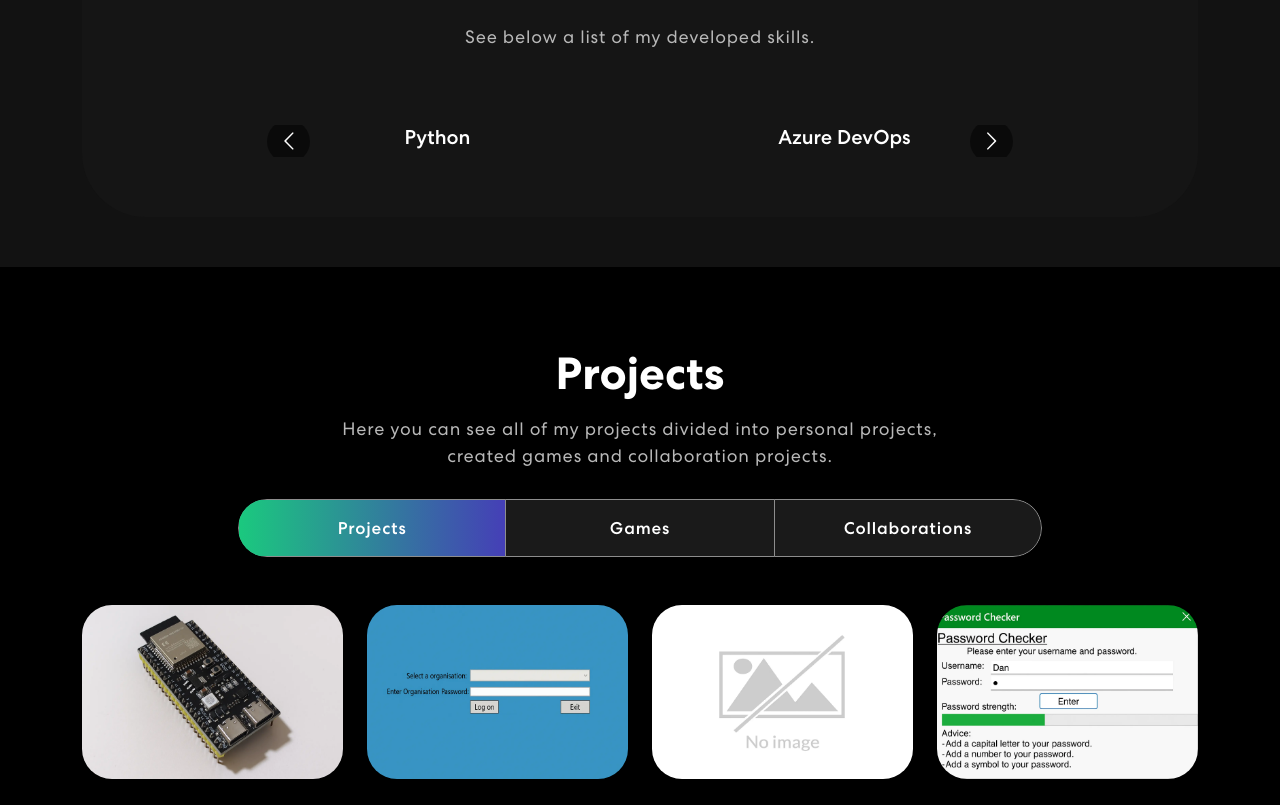
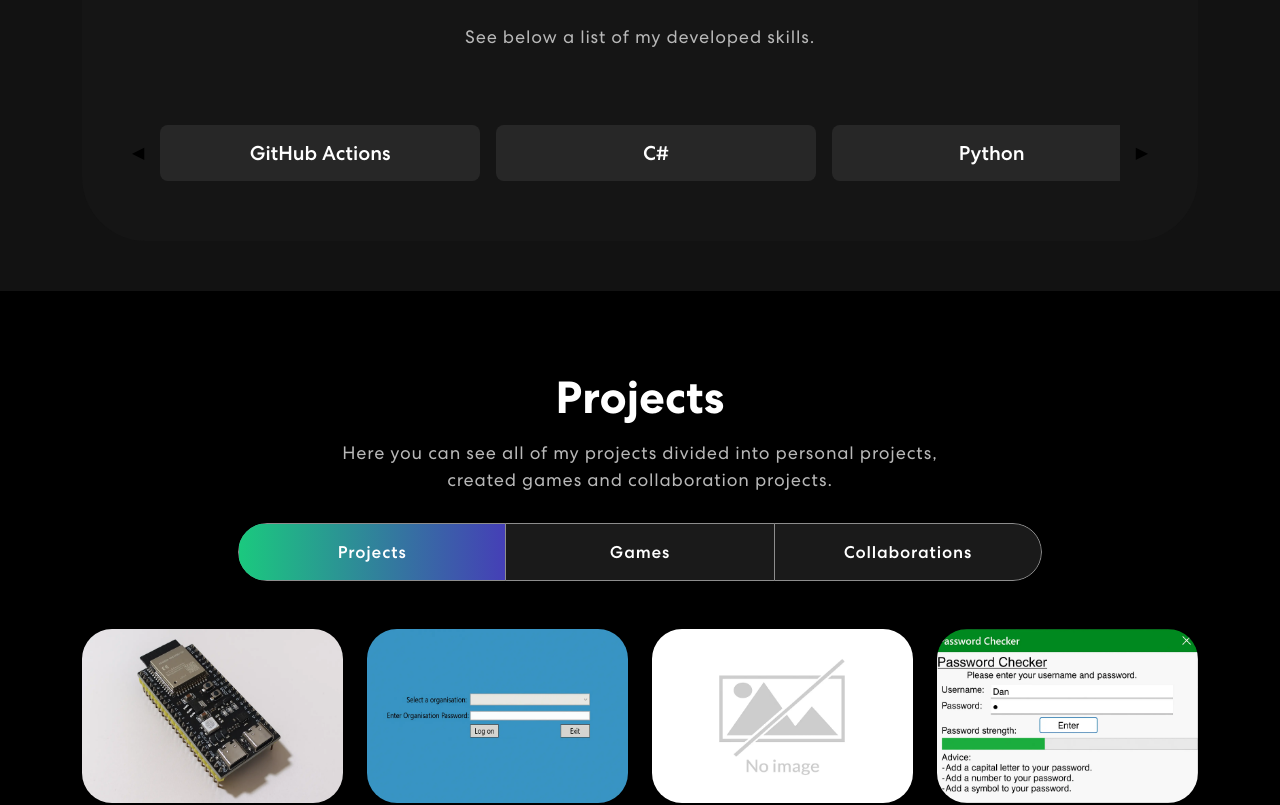
Before and after one commit to Danicus2000000/Danicus2000000.github.io, a React (Vite) app: page / in a window 1280 px wide. Shown: the part 905-1710 px from the top of the page. Built offline with nearby package versions, Linux system fonts and the light colour scheme.

Commit message:
Fixed react failures

```diff
--- a/src/App.tsx
+++ b/src/App.tsx
@@ -1,6 +1,5 @@
 import "./App.css";
 import "bootstrap/dist/css/bootstrap.min.css";
-import "react-multi-carousel/lib/styles.css";
 import { NavBar } from "./components/NavBar";
 import { Banner } from "./components/Banner";
 import { Skills } from "./components/Skills";
--- a/src/components/Banner.tsx
+++ b/src/components/Banner.tsx
@@ -2,9 +2,8 @@ import React from "react";
 import { Container, Row, Col } from "react-bootstrap";
 import headerImg from "../assets/img/header-img.webp";
 import "animate.css";
-import TrackVisibility from "react-on-screen";
 
-export const Banner = () => {
+export function Banner() {
   const [loopNum, setLoopNum] = React.useState(0);
   const [isDeleting, setIsDeleting] = React.useState(false);
   const [text, setText] = React.useState("");
@@ -65,13 +64,7 @@ export const Banner = () => {
         <Row className="align-items-center">
           <Col xs={12} md={6} xl={7}>
             <div className="txt-rotate-bounding-box">
-              <TrackVisibility>
-                {({ isVisible }) => (
-                  <div
-                    className={
-                      isVisible ? "animate__animated animate__fadeIn" : ""
-                    }
-                  >
+              <div className="animate__animated animate__fadeIn">
                 <span className="tagline">Welcome to my Portfolio</span>
                 <h1>
                   {``}{" "}
@@ -80,22 +73,12 @@ export const Banner = () => {
                   </span>
                 </h1>
               </div>
-                )}
-              </TrackVisibility>
             </div>
           </Col>
           <Col xs={12} md={6} xl={5}>
-            <TrackVisibility>
-              {({ isVisible }) => (
-                <div
-                  className={
-                    isVisible ? "animate__animated animate__zoomIn" : ""
-                  }
-                >
+            <div className="animate__animated animate__zoomIn">
               <img src={headerImg} alt="An Ai rendition of Dan" />
             </div>
-              )}
-            </TrackVisibility>
           </Col>
         </Row>
       </Container>
--- a/src/components/Footer.tsx
+++ b/src/components/Footer.tsx
@@ -7,7 +7,7 @@ import cert2 from "../assets/img/microsoft-certified-900-badge.svg";
 import cert3 from "../assets/img/github-copilot.svg";
 import cert4 from "../assets/img/microsoft-certified-expert-badge.svg";
 
-export const Footer = () => {
+export function Footer() {
   return (
     <footer className="footer">
       <Container>
--- a/src/components/NavBar.tsx
+++ b/src/components/NavBar.tsx
@@ -6,7 +6,7 @@ import logo from "../assets/img/logo.webp";
 import navIcon1 from "../assets/img/linkedinIcon.svg";
 import navIcon2 from "../assets/img/github-mark.svg";
 
-export const NavBar = () => {
+export function NavBar() {
   const [activeLink, setActiveLink] = useState("home");
   const [scrolled, setScrolled] = useState(false);
 
--- a/src/components/ProjectCard.tsx
+++ b/src/components/ProjectCard.tsx
@@ -7,12 +7,12 @@ export type ProjectCardProps = {
   urlJump: string;
 };
 
-export const ProjectCard = ({
+export function ProjectCard({
   title,
   description,
   imgUrl,
   urlJump,
-}: ProjectCardProps) => {
+}: ProjectCardProps) {
   return (
     <Col size={12} sm={6} md={3} className="proj-colbx">
       <a href={urlJump}>
--- a/src/components/Projects.tsx
+++ b/src/components/Projects.tsx
@@ -1,7 +1,6 @@
 import { Container, Row, Col, Tab, Nav } from "react-bootstrap";
 import { ProjectCard, ProjectCardProps } from "./ProjectCard";
 import "animate.css";
-import TrackVisibility from "react-on-screen";
 import NO_IMAGE_IMG from "../assets/img/Project Images/NoImage.webp";
 import CLICKERTY_CARROTS_IMG from "../assets/img/Project Images/clickertyCarrots.webp";
 import BLE_ATTRACTIONS_IMG from "../assets/img/Project Images/BLEAttractions.webp";
@@ -13,7 +12,7 @@ import PING_PONG_IMG from "../assets/img/Project Images/PingPong.webp";
 import PING_IMG from "../assets/img/Project Images/Ping.webp";
 import OYSTER_LINTER_IMG from "../assets/img/Project Images/OysterLinter.webp";
 
-export const Projects = () => {
+export function Projects() {
   /**
    * List of projects.
    */
@@ -105,10 +104,11 @@ export const Projects = () => {
     },
     {
       title: "Oyster Linter",
-      description: "A linter for the Oyster programming language, created in collaboration with HeckingGoose.",
+      description:
+        "A linter for the Oyster programming language, created in collaboration with HeckingGoose.",
       imgUrl: OYSTER_LINTER_IMG,
-      urlJump: "https://github.com/Danicus2000000/oyster-linter"
-    }
+      urlJump: "https://github.com/Danicus2000000/oyster-linter",
+    },
   ];
 
   return (
@@ -116,13 +116,7 @@ export const Projects = () => {
       <Container>
         <Row>
           <Col size={12}>
-            <TrackVisibility>
-              {({ isVisible }) => (
-                <div
-                  className={
-                    isVisible ? "animate__animated animate__fadeIn" : ""
-                  }
-                >
+            <div className="animate__animated animate__fadeIn">
               <h2>Projects</h2>
               <p>
                 Here you can see all of my projects divided into personal
@@ -146,9 +140,7 @@ export const Projects = () => {
                 </Nav>
                 <Tab.Content
                   id="slideInUp"
-                      className={
-                        isVisible ? "animate__animated animate__slideInUp" : ""
-                      }
+                  className="animate__animated animate__slideInUp"
                 >
                   <Tab.Pane eventKey="first">
                     <Row>
@@ -174,8 +166,6 @@ export const Projects = () => {
                 </Tab.Content>
               </Tab.Container>
             </div>
-              )}
-            </TrackVisibility>
           </Col>
         </Row>
       </Container>
--- a/src/components/Skills.tsx
+++ b/src/components/Skills.tsx
@@ -1,28 +1,6 @@
-import Carousel from "react-multi-carousel";
+import React from "react";
 
-export const Skills = () => {
-  /**
-   * Responsive settings for the carousel.
-   */
-  const responsive = {
-    superLargeDesktop: {
-      breakpoint: { max: 4000, min: 3000 },
-      items: 5,
-    },
-    desktop: {
-      breakpoint: { max: 3000, min: 1024 },
-      items: 3,
-    },
-    tablet: {
-      breakpoint: { max: 1024, min: 464 },
-      items: 2,
-    },
-    mobile: {
-      breakpoint: { max: 464, min: 0 },
-      items: 1,
-    },
-  };
-
+export function Skills() {
   /**
    * List of skill values.
    */
@@ -46,17 +24,33 @@ export const Skills = () => {
     "GitHub Actions",
   ];
 
-  /**
-   * Formats the skill values into a card.
-   */
-  const formattedSkillValues: React.JSX.Element[] = skillValues.map(
-    (skillValue, index) => {
-      return (
-        <div key={index} className="item">
-          <h5>{skillValue}</h5>
-        </div>
-      );
-    }
+  const visibleCount = 3;
+  const [currentIndex, setCurrentIndex] = React.useState(0);
+  const [slideOffset, setSlideOffset] = React.useState(0);
+  const [isAnimating, setIsAnimating] = React.useState(false);
+
+  const clampIndex = (value: number) => {
+    const len = skillValues.length;
+    return ((value % len) + len) % len;
+  };
+
+  const startSlide = (direction: "prev" | "next") => {
+    if (isAnimating) return;
+    setIsAnimating(true);
+    const delta = direction === "next" ? 1 : -1;
+    setSlideOffset(direction === "next" ? -33.333 : 33.333);
+    setTimeout(() => {
+      setCurrentIndex((prev) => clampIndex(prev + delta));
+      setSlideOffset(0);
+      setIsAnimating(false);
+    }, 300);
+  };
+
+  const displayedSkills = Array.from({ length: visibleCount + 2 }).map(
+    (_, i) => {
+      const index = clampIndex(currentIndex + i - 1);
+      return skillValues[index];
+    },
   );
 
   return (
@@ -67,18 +61,80 @@ export const Skills = () => {
             <div className="skill-bx wow zoomIn">
               <h2>Skills</h2>
               <p>See below a list of my developed skills.</p>
-              <Carousel
-                responsive={responsive}
-                infinite
-                autoPlay
-                className="owl-carousel owl-theme skill-slider"
+
+              <div
+                className="skill-carousel"
+                style={{
+                  display: "flex",
+                  alignItems: "center",
+                  justifyContent: "center",
+                  gap: "1rem",
+                }}
               >
-                {formattedSkillValues}
-              </Carousel>
+                <button
+                  type="button"
+                  className="skill-carousel__btn"
+                  onClick={() => startSlide("prev")}
+                  disabled={isAnimating}
+                  aria-label="Previous skills"
+                >
+                  ◀
+                </button>
+
+                <div
+                  className="skill-carousel__viewport"
+                  style={{
+                    overflow: "hidden",
+                    width: "100%",
+                    maxWidth: "1000px",
+                  }}
+                >
+                  <div
+                    className="skill-carousel__track"
+                    style={{
+                      display: "flex",
+                      gap: "1rem",
+                      alignItems: "stretch",
+                      transform: `translateX(${slideOffset}%)`,
+                      transition: isAnimating ? "transform 300ms ease" : "none",
+                    }}
+                  >
+                    {displayedSkills.map((skill, idx) => (
+                      <div
+                        key={idx}
+                        className="skill-carousel__item"
+                        style={{
+                          flex: "0 0 33.333%",
+                          padding: "1rem",
+                          textAlign: "center",
+                          borderRadius: "0.5rem",
+                          background: "rgba(255,255,255,0.08)",
+                          maxHeight: "80px",
+                          display: "flex",
+                          alignItems: "center",
+                          justifyContent: "center",
+                        }}
+                      >
+                        <h5 style={{ margin: 0 }}>{skill}</h5>
+                      </div>
+                    ))}
+                  </div>
+                </div>
+
+                <button
+                  type="button"
+                  className="skill-carousel__btn"
+                  onClick={() => startSlide("next")}
+                  disabled={isAnimating}
+                  aria-label="Next skills"
+                >
+                  ▶
+                </button>
+              </div>
             </div>
           </div>
         </div>
       </div>
     </section>
   );
-};
+}
```
Also changed, not shown: package.json (+1 -6 lines), 1 other file (tests, documents, lock files or other folders). Lines whose indentation alone changed are shown as unchanged.
